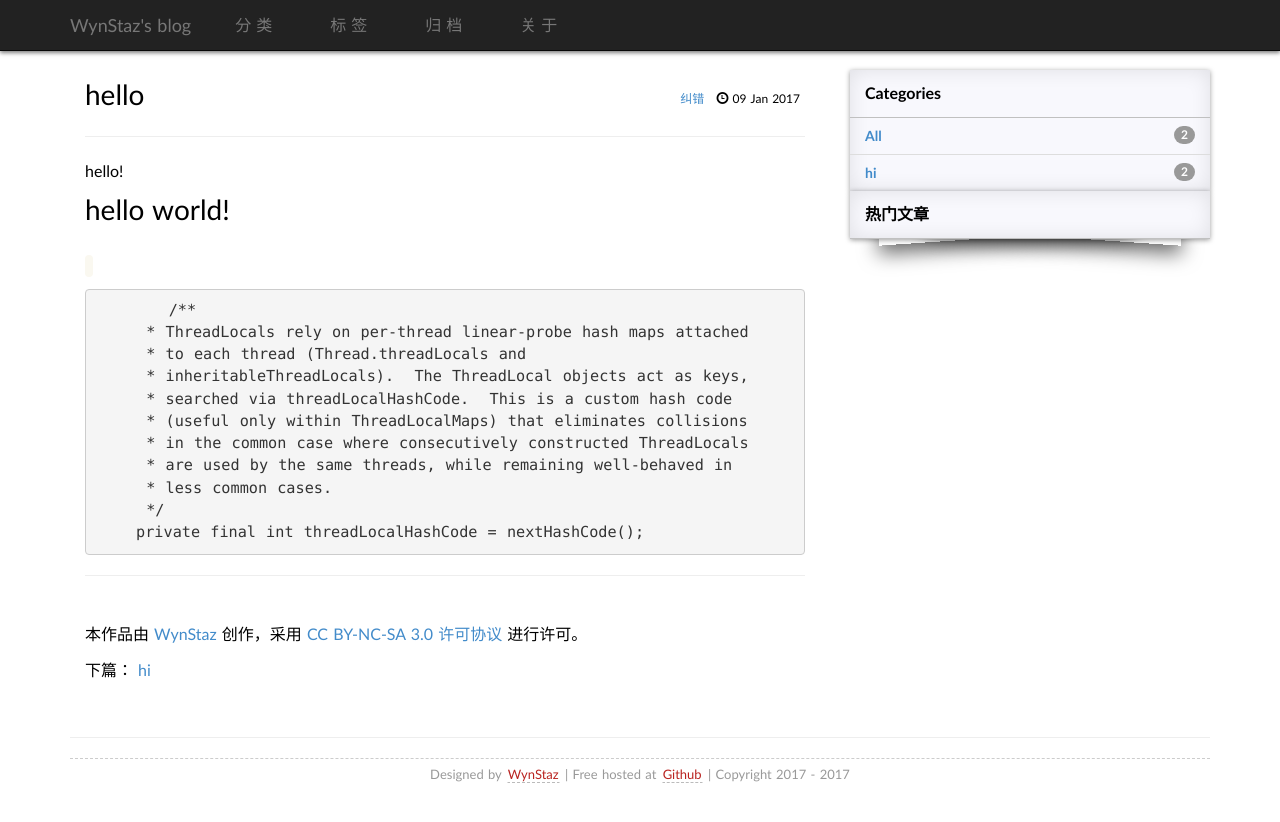
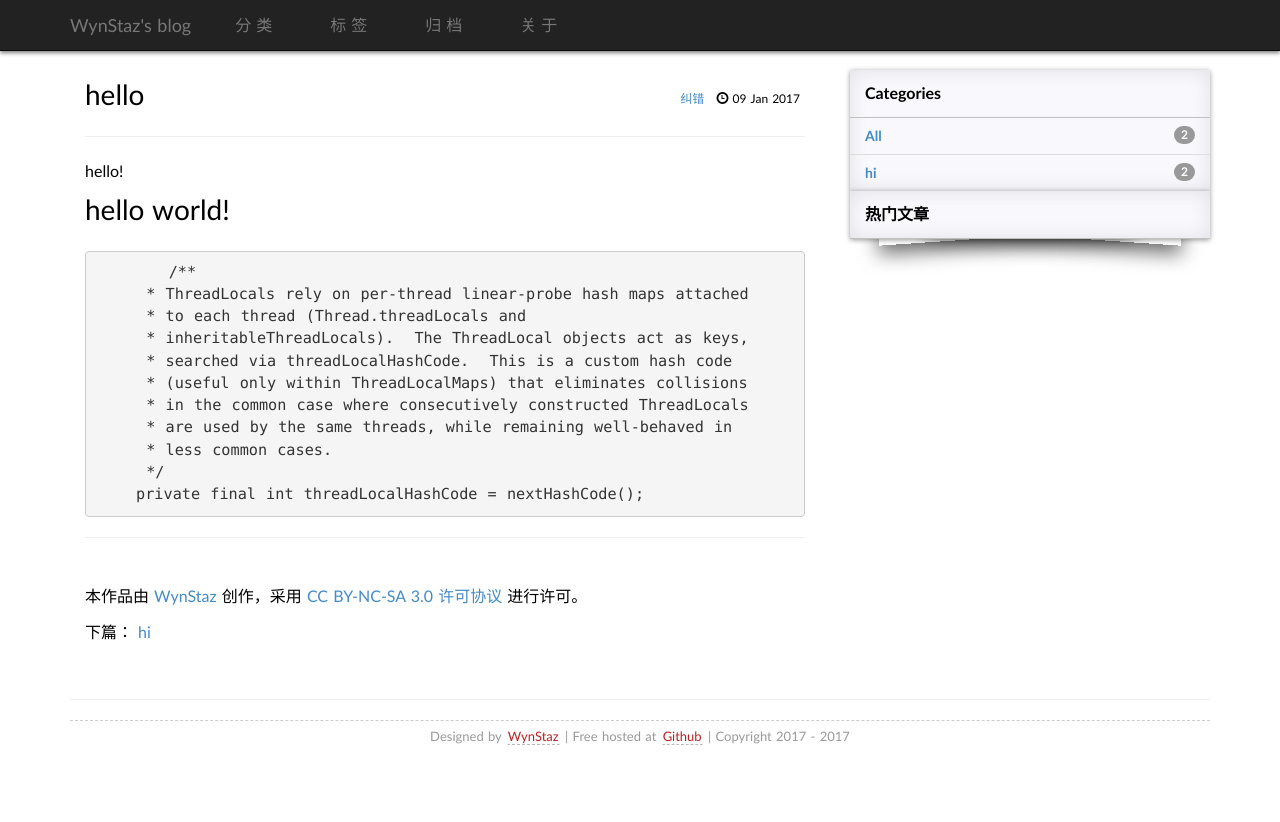
Before and after one commit to Staz1994/Staz1994.github.io, a Jekyll site: the page built from _posts/2017-01-09-hello.md, in a window 1280 px wide. Shown: the top 822 px of the page. Built offline with Jekyll 4.4.1, drawn with Linux system fonts in a browser that asks for light colours; nearby versions of some CDN libraries; comment, search, counter and statistics services are not loaded; a style sheet for code colours, icons or effects is not loaded.

Commit message:
code-layout

````diff
--- a/_posts/2017-01-09-hello.md
+++ b/_posts/2017-01-09-hello.md
@@ -8,7 +8,7 @@ tags: hi
 hello!
 # hello world!
 
-<code class="java">
+<!--code class="java" -->
 ```
  	/**
      * ThreadLocals rely on per-thread linear-probe hash maps attached
````
